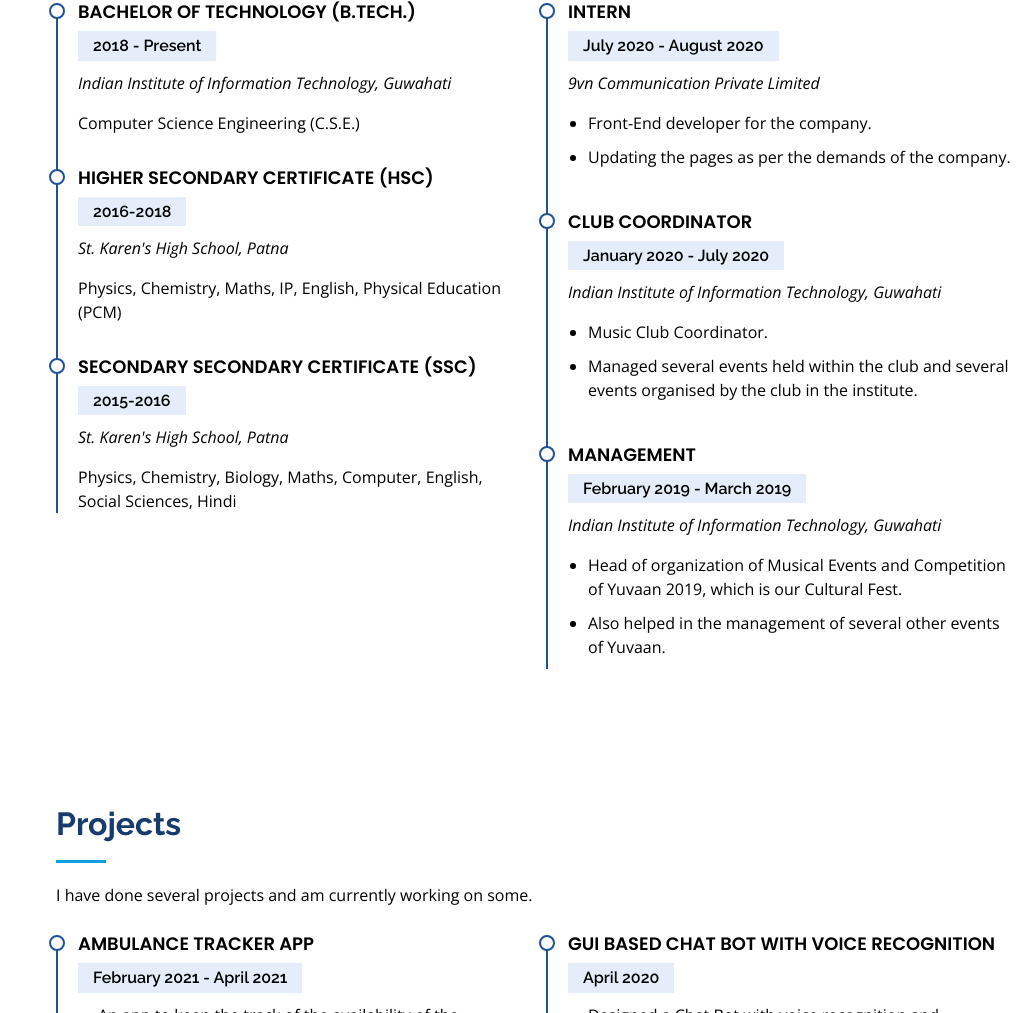
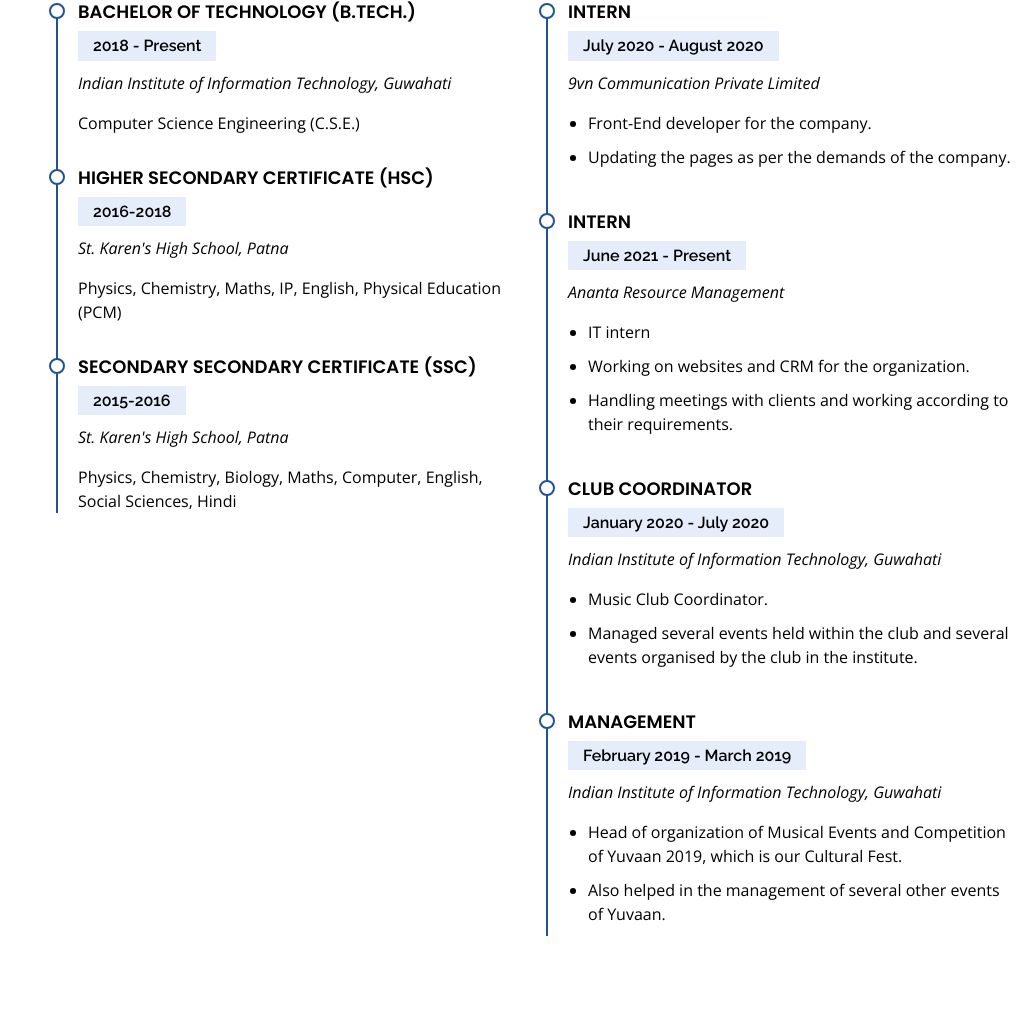
Before and after one commit to AtulPrakash1492/Portfolio, a plain HTML site: page index.html in a window 1280 px wide. Shown: the part 1863-2876 px from the top of the page, without its empty margins (256-1280 px from the left). Drawn offline with nearby package versions, Linux system fonts and the light colour scheme.

Commit message:
Add files via upload

```diff
--- a/index.html
+++ b/index.html
@@ -268,6 +268,17 @@
               </ul>
             </div>
             <div class="resume-item">
+              <h4>Intern</h4>
+              <h5>June 2021 - Present</h5>
+              <p><em>Ananta Resource Management</em></p>
+              <ul>
+                <li>IT intern</li>
+                <li>Working on websites and CRM for the organization.</li>
+                <li>Handling meetings with clients and working according to their
+                  requirements.</li>
+              </ul>
+            </div>
+            <div class="resume-item">
               <h4>Club Coordinator</h4>
               <h5>January 2020 - July 2020</h5>
               <p><em>Indian Institute of Information Technology, Guwahati</em></p>
@@ -312,7 +323,7 @@
             <li>Where the admin has the access to add the authorities and the drivers
               whereas the authorities can add the students. </li>
             <li>The students can then avail the facility of ambulance when required via this app</li>
-            <li><a href="https://github.com/AtulPrakash1492/AmbulanceTrackerApp">Ambulance Tracker App</a></li>
+            <li><a href="https://github.com/chayan101/AmbulanceTrackerApp">Ambulance Tracker App</a></li>
           </ul>
         </div>
         <div class="resume-item">
```
